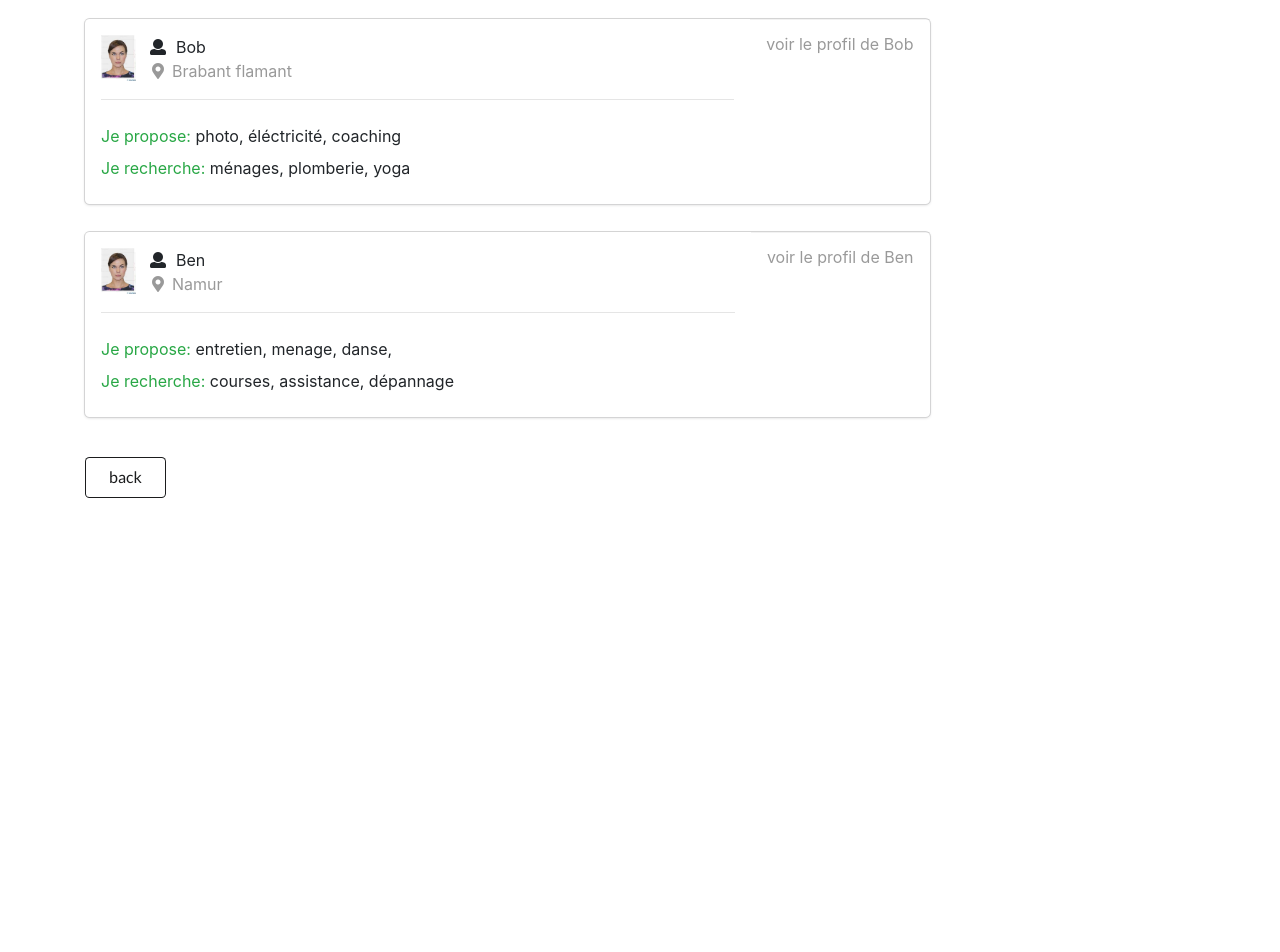
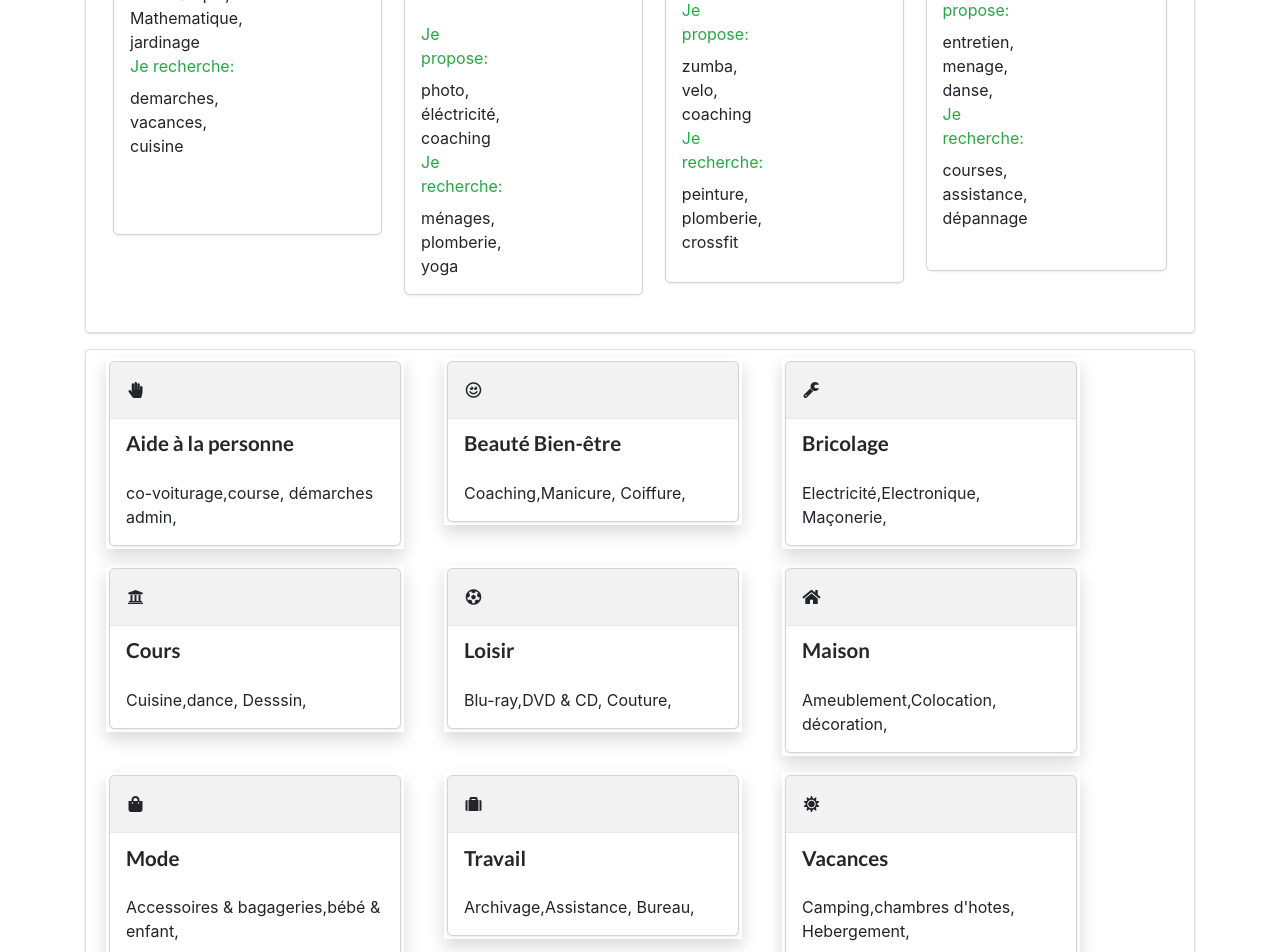
Before and after one commit to Bizolivier/barterservice-Project, a React (Create React App) app in the folder ClientApp/: page /OfferList in a window 1280 px wide. Shown: the part 520-1472 px from the top of the page. Before the commit the page ends 1018 px from the top, so only its background shows below. Built offline with nearby package versions, Linux system fonts and the light colour scheme.

Commit message:
accordion

```diff
--- /dev/null
+++ b/ClientApp/src/pages/AccordionCategories.js
@@ -0,0 +1,44 @@
+import React from "react";
+
+const categories=[
+    {id:1,icon:"hand paper icon",name:"Aide à la personne",services:["co-voiturage,","course, ","démarches admin, "]},
+    {id:2,icon:"smile outline icon",name:"Beauté Bien-être",services:["Coaching,","Manicure, ","Coiffure, "]},
+    {id:3,icon:"wrench icon",name:"Bricolage",services:["Electricité,","Electronique, ","Maçonerie, "]},
+    {id:4,icon:"university icon",name:"Cours",services:["Cuisine,","dance, ","Desssin, "]},
+    {id:5,icon:"futbol icon",name:"Loisir",services:["Blu-ray,","DVD & CD, ","Couture, "]},
+    {id:6,icon:"home icon",name:"Maison",services:["Ameublement,","Colocation, ","décoration, "]},
+    {id:7,icon:"shopping bag icon",name:"Mode",services:["Accessoires & bagageries,","bébé & enfant,"]},
+    {id:8,icon:"suitcase icon",name:"Travail",services:["Archivage,","Assistance, ","Bureau, "]},
+    {id:9,icon:"sun icon ",name:"Vacances",services:["Camping,","chambres d'hotes, ","Hebergement, "]},
+    {id:10,icon:"car icon",name:"Véhicules",services:["Echange,","entretien, ","Grossses Réparations, "]},
+  ]
+
+const AccordionCategories = () =>{
+
+    const rendedListCategories = categories.map((category) =>{
+        return (
+          <React.Fragment  key={category.id} >
+            <div >
+                <div className="ui styled accordion w-100 mx-2">
+                    <div className="title">
+                         <i className="dropdown icon"></i>
+                             {category.name}
+                    </div>
+                     <div className="content">
+                          <p className="transition hidden">{category.services}</p>
+                    </div>
+                </div>
+            </div>
+
+          </React.Fragment>
+
+
+      );
+    });
+
+    return(
+        <div >
+             {rendedListCategories}
+        </div>
+    )
+}; export default AccordionCategories
--- /dev/null
+++ b/ClientApp/src/pages/Category.js
@@ -0,0 +1,24 @@
+import React from "react"
+
+
+const Category =({category})=>{
+
+    return (
+        <div >
+       <div className="ui card ui four column grid ">
+           <div className="image w-100 p-3 ">
+                 <i className={`${category.icon}`} ></i>
+           </div>
+           <div className="content">
+              <a className="header">{category.name}</a>
+
+                <div className="ui items">
+                     {category.services}
+                </div>
+            </div>
+
+        </div>
+    </div>
+    )
+};
+export default Category
--- a/ClientApp/src/pages/CreateOffer.js
+++ b/ClientApp/src/pages/CreateOffer.js
@@ -4,41 +4,67 @@ import { Link } from 'react-router-dom';
 const CreateOffer = () => {
     return (
         <React.Fragment>
-            <div className =" ui segment ">
-            <h4>Annonce</h4>
+            <div className =" ui segment w-75 ">
+            <h4> Votre Annonce</h4>
                <form className="ui form">
 
                     <div className="two fields">
 
-                        <div classname="field">
+                        <div className="field">
 
-                                <select className="ui fluid dropdown w-75 mx-4 my-2">
+                                <select className="ui fluid dropdown w-26  my-2">
                                     <option value="propose">Je propose</option>
                                     <option value="recherche">je recherche</option>
                                 </select>
                         </div>
                         <div className="field">
 
-                                <select className="ui fluid dropdown w-25 mx-4 my-2">
+                                <select className="ui fluid dropdown w-26 mx-1 my-2">
 
                                     <option value="service">un service</option>
                                     <option value="Object">un objet</option>
                                 </select>
                         </div>
                     </div>
-                    <div class="field w-50">
-                             <label>First Name</label>
-                             <input type="text" name="first-name" placeholder="First Name"/>
+                    <div className="field w-50">
+                             <label>Nom du service ou du bien</label>
+                             <input type="text" name="first-name"/>
                         </div>
-                        <div class="field w-50">
-                             <label>Last Name</label>
-                             <input type="text" name="last-name" placeholder="Last Name"/>
+                        <div className="field w-50">
+                             <label>Description</label>
+                             <textarea type="text" name="last-name" />
                          </div>
+                         <div className="w-50">
+                             <label>Choisissez une image</label>
+                                <input type="file"/>
+
+                        </div>
               </form>
+           </div>
+           <div className =" ui segment w-75   ">
+               <label className="m-2">Zone géographique</label>
+               <select className="ui dropdown  align-bottom rounded">
+                   <option value="">Choisissez votre province </option>
+                   <option value="10">Bruxelles</option>
+                   <option value="9">Hainaut</option>
+                   <option value="8">Namur</option>
+                   <option value="7">Brabant flamant</option>
+                   <option value="6">Brabant wallon</option>
+                   <option value="5">Limbourg</option>
+                   <option value="4">Luxembourg</option>
+                   <option value="3">Anvers</option>
+                   <option value="2">Flandre orientale</option>
+                   <option value="1">flandre occidentale</option>
+
+                </select>
+
+           </div>
+           <div>
+           <button className="ui green button align-center"> Publier</button>
            </div>
 
            <div>
-             <Link className="ui black basic button" to="/">back</Link>
+             <Link className="ui black basic button float-right" to="/">back</Link>
           </div>
         </React.Fragment>
     )
--- a/ClientApp/src/pages/Offer.js
+++ b/ClientApp/src/pages/Offer.js
@@ -5,11 +5,13 @@ import { Redirect } from 'react-router';
 
 
 
+
 const Offer = ({offer,onOfferSelected}) =>{
     return(
         <React.Fragment>
-            <div className="ui cards h-100">
-               <div className="card w-75  flex-row box-shadow">
+
+            <div className="ui cards w-50 mx-1 my-2 ">
+               <div className="card w-100   flex-row box-shadow  ">
 
                       {/*image*/}
                    <div className="content">
@@ -51,7 +53,7 @@ const Offer = ({offer,onOfferSelected}) =>{
 
                           {/*Button*/}
                     <div className="extra content">
-                    <Link to = '/profilUser'>voir le profil de {offer.author}</Link>
+                    <Link  className="ui black basic button w-10" to = '/profilUser'>Profil de {offer.author}</Link>
 
                     </div>
                 </div>
--- a/ClientApp/src/pages/OfferList.js
+++ b/ClientApp/src/pages/OfferList.js
@@ -4,15 +4,28 @@ import { Route } from 'react-router';
 import { Link } from 'react-router-dom';
 import kristy from '../images/Kristy.jpg';
 import Offer from './Offer.js';
+import Category from './Category';
 
 
 
 const offers=[
   {id:1, image:"../images/Kristy.jpg", address :" Liège ", author:" Aela ", serviceToProvid:[" informatique, "," Mathematique, "," jardinage "], serviceNeeded:[" demarches, "," vacances, "," cuisine "]},
   {id:2, image:"../images/bob.png",  address :" Brabant flamant ", author:" Bob " , serviceToProvid:[" photo, "," éléctricité, "," coaching "], serviceNeeded:[" ménages, "," plomberie, "," yoga "]},
-  {id:3, image:"../images/ben.png",  address :" Namur ", author:" Ben " , serviceToProvid:[" entretien, "," menage, "," danse, "], serviceNeeded:[" courses, "," assistance, "," dépannage "]}]
+  {id:3, image:"../images/boby.png",  address :" Liège ", author:" Boby " , serviceToProvid:[" zumba, "," velo, "," coaching "], serviceNeeded:[" peinture, "," plomberie, "," crossfit "]},
+  {id:4, image:"../images/ben.png",  address :" Namur ", author:" Ben " , serviceToProvid:[" entretien, "," menage, "," danse, "], serviceNeeded:[" courses, "," assistance, "," dépannage "]}]
 
-
+const categories=[
+  {id:1,icon:"hand paper icon",name:"Aide à la personne",services:["co-voiturage,","course, ","démarches admin, "]},
+  {id:2,icon:"smile outline icon",name:"Beauté Bien-être",services:["Coaching,","Manicure, ","Coiffure, "]},
+  {id:3,icon:"wrench icon",name:"Bricolage",services:["Electricité,","Electronique, ","Maçonerie, "]},
+  {id:4,icon:"university icon",name:"Cours",services:["Cuisine,","dance, ","Desssin, "]},
+  {id:5,icon:"futbol icon",name:"Loisir",services:["Blu-ray,","DVD & CD, ","Couture, "]},
+  {id:6,icon:"home icon",name:"Maison",services:["Ameublement,","Colocation, ","décoration, "]},
+  {id:7,icon:"shopping bag icon",name:"Mode",services:["Accessoires & bagageries,","bébé & enfant,"]},
+  {id:8,icon:"suitcase icon",name:"Travail",services:["Archivage,","Assistance, ","Bureau, "]},
+  {id:9,icon:"sun icon ",name:"Vacances",services:["Camping,","chambres d'hotes, ","Hebergement, "]},
+  {id:10,icon:"car icon",name:"Véhicules",services:["Echange,","entretien, ","Grossses Réparations, "]},
+]
 
 
 
@@ -23,22 +36,49 @@ const offers=[
 
 
 
-  const rendedList = offers.map((offer) =>{
+  const rendedListOffers = offers.map((offer) =>{
       return (
         <React.Fragment  key={offer.id} >
            <Offer
               key={offer.id}
               offer ={offer}
-              onOfferSelected={onOfferSelected}/>
+             onOfferSelected={onOfferSelected} />
+
         </React.Fragment>
 
 
     );
   });
-          return <div>
-                    <div className="ui relaxed divided list">
-                       {rendedList}
+
+  const rendedListCategories = categories.map((category) =>{
+    return (
+      <React.Fragment  key={category.id} >
+        <div >
+            <div className=" column w-35 mx-1 my-2 shadow p-1">
+                  <Category
+                   key={category.id}
+                  category ={category} />
+             </div>
+        </div>
+
+      </React.Fragment>
+
+
+  );
+});
+
+          return <div >
+
+            <div className ="ui segment max-vw-100">
+                    <div className="ui relaxed divided list d-inline-flex">
+                       {rendedListOffers}
                    </div>
+            </div>
+            <div className="ui segment max-vw-100 ">
+                <div className="ui five column grid">
+                  {rendedListCategories}
+                </div>
+            </div>
                    <br/>
                    <Link className="ui black basic button" to="/">back</Link>
 
--- a/ClientApp/src/pages/UserProfil.js
+++ b/ClientApp/src/pages/UserProfil.js
@@ -1,6 +1,7 @@
 import React,{useState ,useEffect} from 'react';
 import kristy from '../images/Kristy.jpg';
 import { Link } from 'react-router-dom';
+import AccordionCategories from './AccordionCategories';
 
 
 
@@ -36,8 +37,20 @@ const UserProfil = () => {
 
     return( <React.Fragment>
 
-       <div className="ui cards h-100 mb-3">
-            <div className="card w-75  flex-row box-shadow">
+
+<label >Categories</label>
+    <div >
+
+
+           <div className="d-inline-flex">
+                <AccordionCategories/>
+           </div>
+
+
+
+        <div className="d-flex flex-column float-right w-75 ">
+            <div className="ui cards h-100 mb-3  ">
+                <div className="card w-100  flex-row box-shadow px-3 py-3">
 
                   <div className="user">
                             {/*image*/}
@@ -90,12 +103,14 @@ const UserProfil = () => {
 
 
         </div>
+    </div>
 
             </div>
                   {/*Button*/}
-                  <div className="extra content">
+                <div className="extra content ">
                     <Link className="ui black basic button" to="/">back</Link>
 
+                </div>
         </div>
        </React.Fragment>
        )
```
Lines whose indentation alone changed are shown as unchanged.
